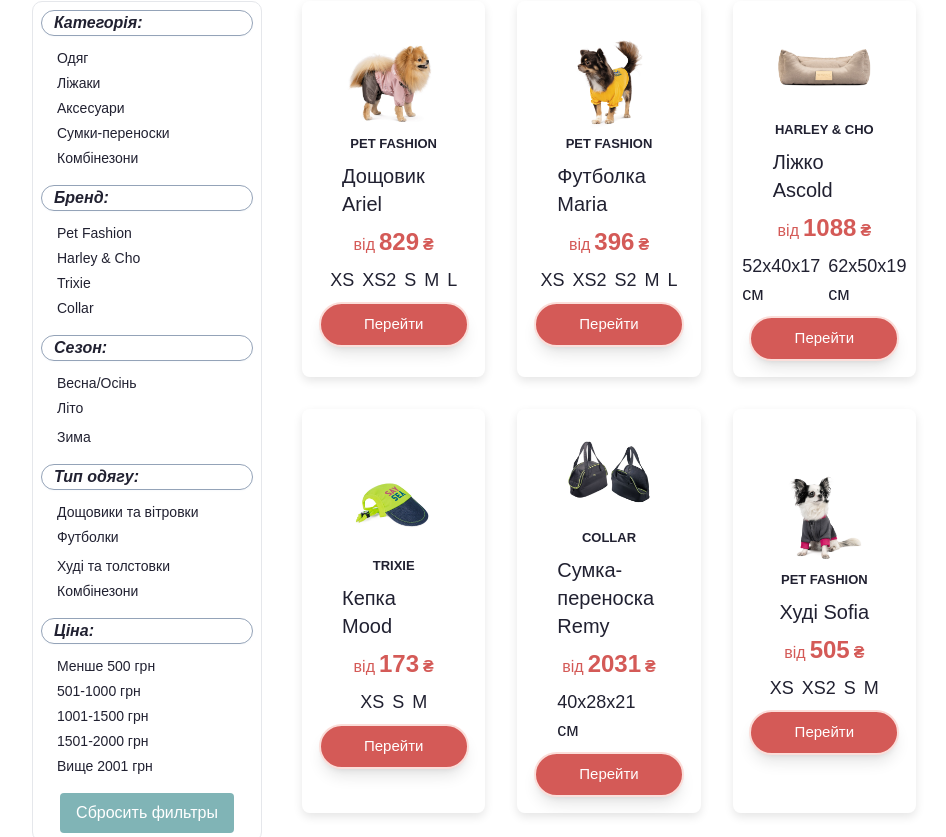
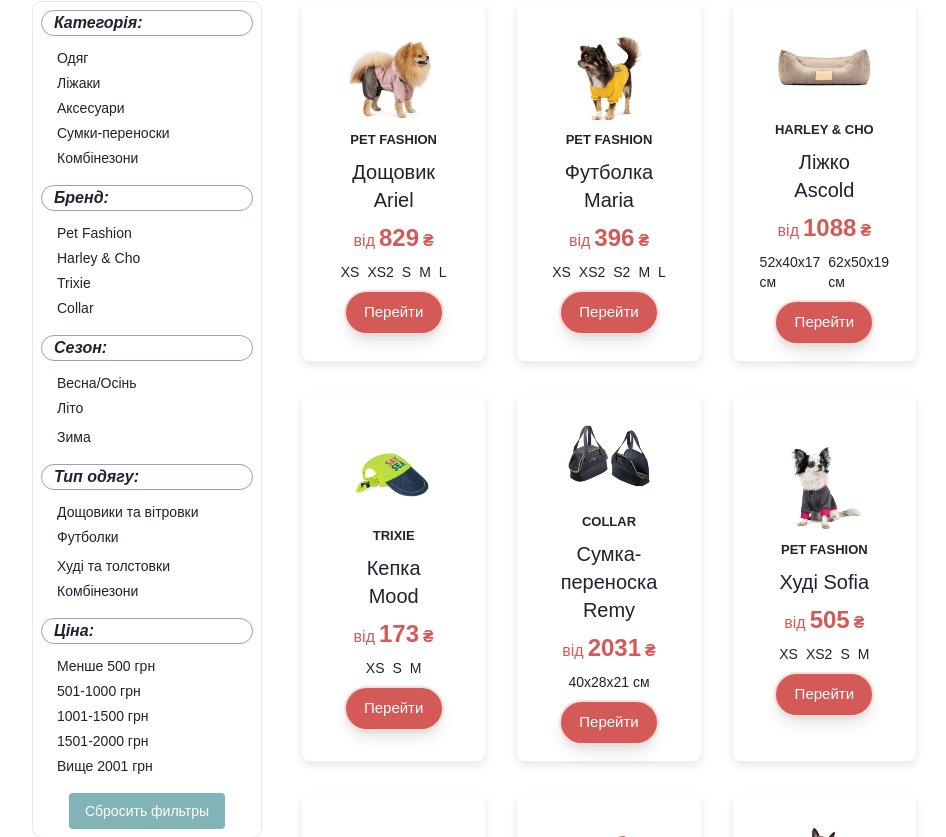
Before and after one commit to dianadidorenko/trendy-tail-react, a Next.js app: page /catalog in a window 1280 px wide. Shown: the part 1043-1880 px from the top of the page, without its empty margins (166-1112 px from the left). Built offline with nearby package versions, Linux system fonts and the light colour scheme; a web font is replaced by a local one.

Commit message:
fix responsive design v1

```diff
--- a/app/[productId]/page.jsx
+++ b/app/[productId]/page.jsx
@@ -5,7 +5,6 @@
 import ProductDetails from "@/components/layout/product-details/ProductDetails";
 import Image from "next/image";
 import { useParams } from "next/navigation";
-
 
 const items = [
   {
@@ -555,7 +554,7 @@
           <PagesNav items={items} itemName={name} />
         </div>
 
-        <div className="flex gap-10 py-8">
+        <div className="flex gap-10 py-8 xsSm:flex-col">
           {/* images */}
           <Gallery productMedia={images} />
 
--- a/app/catalog/page.jsx
+++ b/app/catalog/page.jsx
@@ -664,7 +664,7 @@
               </aside>
 
               <div className="flex flex-col gap-8">
-                <div className="grid grid-cols-3 gap-8">
+                <div className="grid grid-cols-1 sm:grid-cols-2 lg:grid-cols-3 gap-8">
                   {paginatedItems.length > 0 ? (
                     paginatedItems.map((item, index) => (
                       <CatalogCard key={index} item={item} />
--- a/components/layout/catalog/CatalogCard.jsx
+++ b/components/layout/catalog/CatalogCard.jsx
@@ -19,11 +19,15 @@
       </Link>
 
       <div className="flex flex-col items-center gap-2">
-        <p className="uppercase font-bold text-[13px]">{item.info[0].brand}</p>
-        <h3 className="text-xl">{item.name}</h3>
+        <p className="uppercase font-bold text-[13px] xsSm:text-md">
+          {item.info[0].brand}
+        </p>
+        <h3 className="text-xl sm:text-md xsSm:text-center">{item.name}</h3>
         <p className="flex items-baseline gap-1 text-redColor">
           <span className="">від</span>
-          <span className="font-bold text-2xl">{item.startingPrice}</span>
+          <span className="font-bold text-2xl xsSm:text-md">
+            {item.startingPrice}
+          </span>
           <span className="font-semibold">₴</span>
         </p>
       </div>
@@ -32,7 +36,7 @@
         {item?.sizes.length > 0 &&
           item.sizes.map((size) => (
             <div key={size}>
-              <p className="text-lg">{size}</p>
+              <p className="text-lg xsSm:text-sm">{size}</p>
             </div>
           ))}
       </div>
@@ -41,7 +45,7 @@
         <Link href={`/${item.urlName}`}>
           <CustomButton
             text={"Перейти"}
-            containerStyles={"w-[150px] h-[45px] text-[15px]"}
+            containerStyles={"w-[150px] h-[45px] text-[15px] xsSm:w-[100px]"}
           />
         </Link>
       </div>
--- a/components/layout/catalog/Filter.jsx
+++ b/components/layout/catalog/Filter.jsx
@@ -28,7 +28,7 @@
   };
 
   return (
-    <div className="flex flex-col gap-y-4 w-[230px] border border-gray-200 p-2 rounded-[10px]">
+    <div className="flex flex-col gap-y-4 md:w-[210px] lg:w-[230px] border border-gray-200 p-2 rounded-[10px]">
       <div>
         <h2 className="font-bold text-[16px] italic border pl-3 border-slate-400 shadow-sm shadow-slate-50 rounded-full">
           Категорія:
@@ -161,7 +161,7 @@
 
       <div className="flex items-center justify-center">
         <button
-          className="px-4 py-2 bg-lightBlueColor text-white rounded"
+          className="px-4 py-2 bg-lightBlueColor text-white rounded xsSm:text-sm"
           onClick={resetFilters}
         >
           Сбросить фильтры
```
Also changed, not shown: 1 other file (tests, documents, lock files or other folders).
